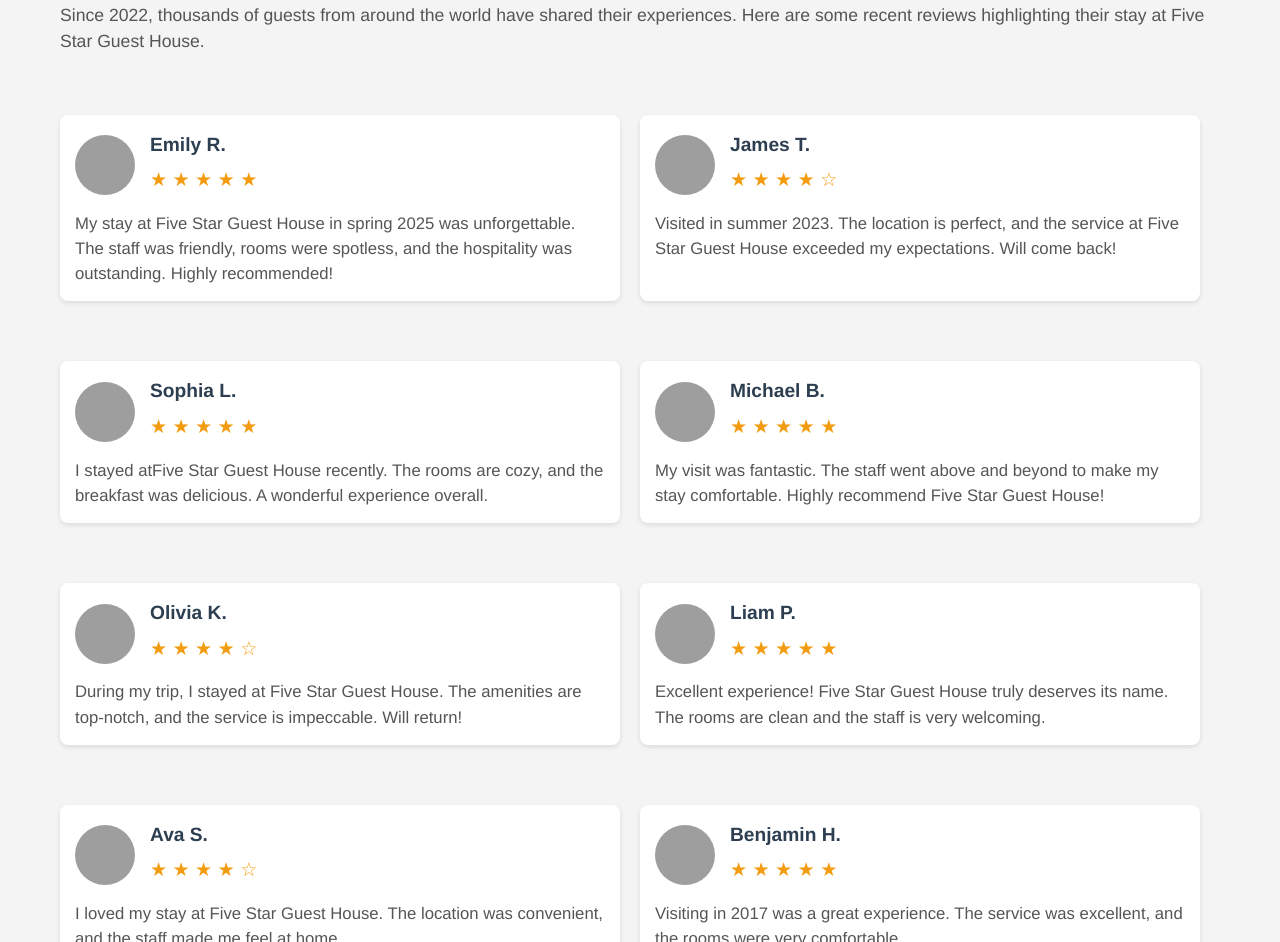
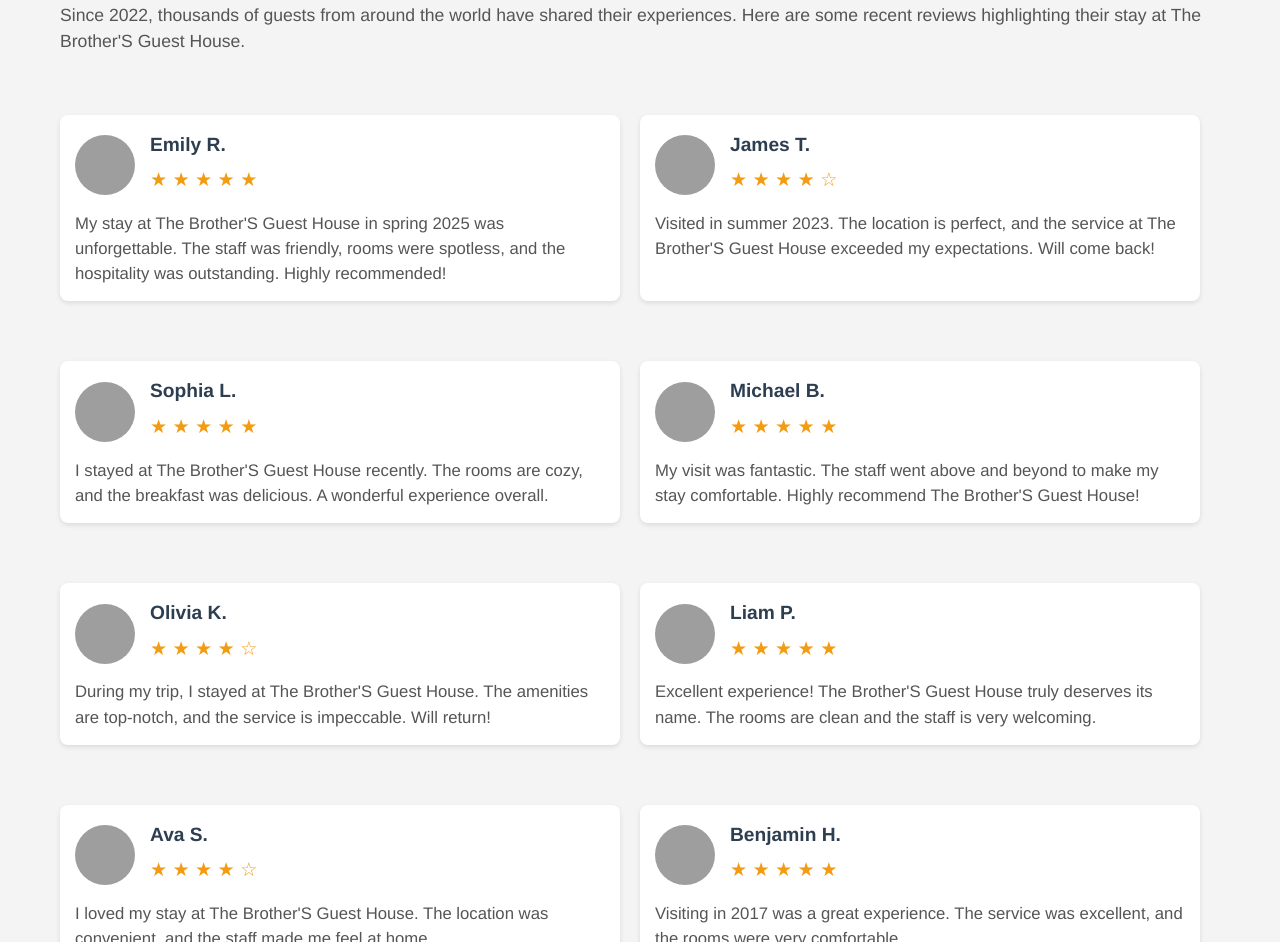
Before and after one commit to FiveStar22/websited, a plain HTML site: page reviews.html in a window 1280 px wide. Shown: the part 199-1141 px from the top of the page. Drawn offline with Linux system fonts and the light colour scheme; grey boxes are pictures that could not be loaded.

Commit message:
Change guest house name from 'Five Star' to 'The Brother's'

```diff
--- a/reviews.html
+++ b/reviews.html
@@ -3,7 +3,7 @@
 <head>
 <meta charset="UTF-8" />
 <meta name="viewport" content="width=device-width, initial-scale=1.0"/>
-<title>Five Star Guest House - Reviews</title>
+<title>The Brother'S Guest House - Reviews</title>
 <link rel="stylesheet" href="styles.css" />
 <style>
 /* Additional styles for reviews page */
@@ -121,7 +121,7 @@ transform: scale(1.05);
 
 </head>
 <div style="text-align: center;">
-<h1>Five Star Guest House Customer Reviews</h1>
+<h1>The Brother'S Guest House Customer Reviews</h1>
 </div>
 <body>
 
@@ -137,7 +137,7 @@ transform: scale(1.05);
 <div class="container">
 <section>
 <h2>What Our Guests Say</h2>
-<p>Since 2022, thousands of guests from around the world have shared their experiences. Here are some recent reviews highlighting their stay at Five Star Guest House.</p>
+<p>Since 2022, thousands of guests from around the world have shared their experiences. Here are some recent reviews highlighting their stay at The Brother'S Guest House.</p>
 </section>
 
 <section id="reviews-container"></section>
@@ -148,7 +148,7 @@ transform: scale(1.05);
 </div>
 
 <footer>
-<p>© 2022 - 2026 Five Star Guest House. All rights reserved.</p>
+<p>© 2022 - 2026 The Brother'S Guest House. All rights reserved.</p>
 </footer>
 
 <script>
@@ -156,43 +156,43 @@ transform: scale(1.05);
 const reviewsData = [
 {
 name: "Emily R.",
-comment: "My stay at Five Star Guest House in spring 2025 was unforgettable. The staff was friendly, rooms were spotless, and the hospitality was outstanding. Highly recommended!",
+comment: "My stay at The Brother'S Guest House in spring 2025 was unforgettable. The staff was friendly, rooms were spotless, and the hospitality was outstanding. Highly recommended!",
 rating: 5,
 photo: "https://randomuser.me/api/portraits/women/45.jpg"
 },
 {
 name: "James T.",
-comment: "Visited in summer 2023. The location is perfect, and the service at Five Star Guest House exceeded my expectations. Will come back!",
+comment: "Visited in summer 2023. The location is perfect, and the service at The Brother'S Guest House exceeded my expectations. Will come back!",
 rating: 4,
 photo: "https://randomuser.me/api/portraits/men/32.jpg"
 },
 {
 name: "Sophia L.",
-comment: "I stayed atFive Star Guest House recently. The rooms are cozy, and the breakfast was delicious. A wonderful experience overall.",
+comment: "I stayed at The Brother'S Guest House recently. The rooms are cozy, and the breakfast was delicious. A wonderful experience overall.",
 rating: 5,
 photo: "https://randomuser.me/api/portraits/women/22.jpg"
 },
 {
 name: "Michael B.",
-comment: "My visit was fantastic. The staff went above and beyond to make my stay comfortable. Highly recommend Five Star Guest House!",
+comment: "My visit was fantastic. The staff went above and beyond to make my stay comfortable. Highly recommend The Brother'S Guest House!",
 rating: 5,
 photo: "https://randomuser.me/api/portraits/men/54.jpg"
 },
 {
 name: "Olivia K.",
-comment: "During my trip, I stayed at Five Star Guest House. The amenities are top-notch, and the service is impeccable. Will return!",
+comment: "During my trip, I stayed at The Brother'S Guest House. The amenities are top-notch, and the service is impeccable. Will return!",
 rating: 4,
 photo: "https://randomuser.me/api/portraits/women/51.jpg"
 },
 {
 name: "Liam P.",
-comment: "Excellent experience! Five Star Guest House truly deserves its name. The rooms are clean and the staff is very welcoming.",
+comment: "Excellent experience! The Brother'S Guest House truly deserves its name. The rooms are clean and the staff is very welcoming.",
 rating: 5,
 photo: "https://randomuser.me/api/portraits/men/45.jpg"
 },
 {
 name: "Ava S.",
-comment: "I loved my stay at Five Star Guest House. The location was convenient, and the staff made me feel at home.",
+comment: "I loved my stay at The Brother'S Guest House. The location was convenient, and the staff made me feel at home.",
 rating: 4,
 photo: "https://randomuser.me/api/portraits/women/30.jpg"
 },
```
